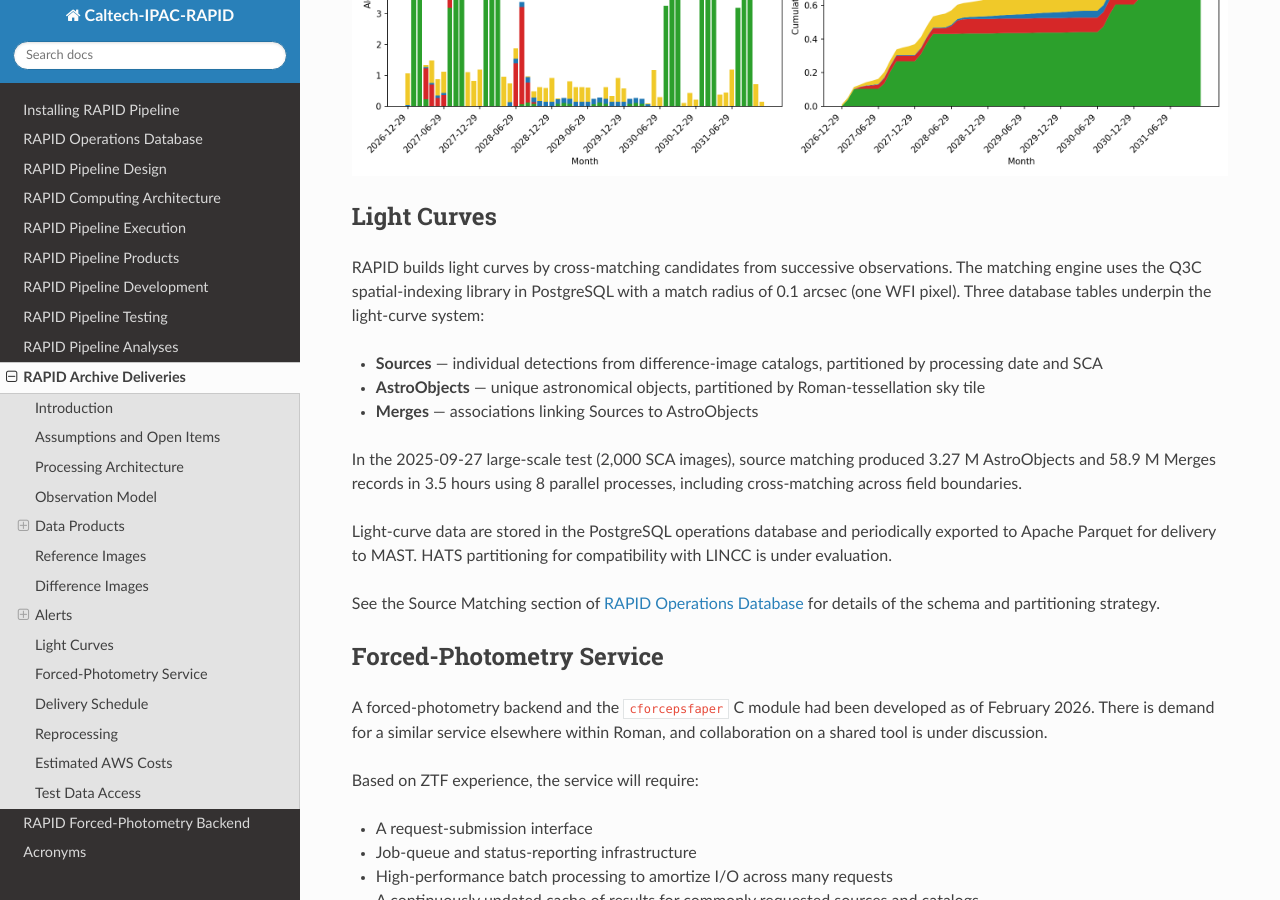
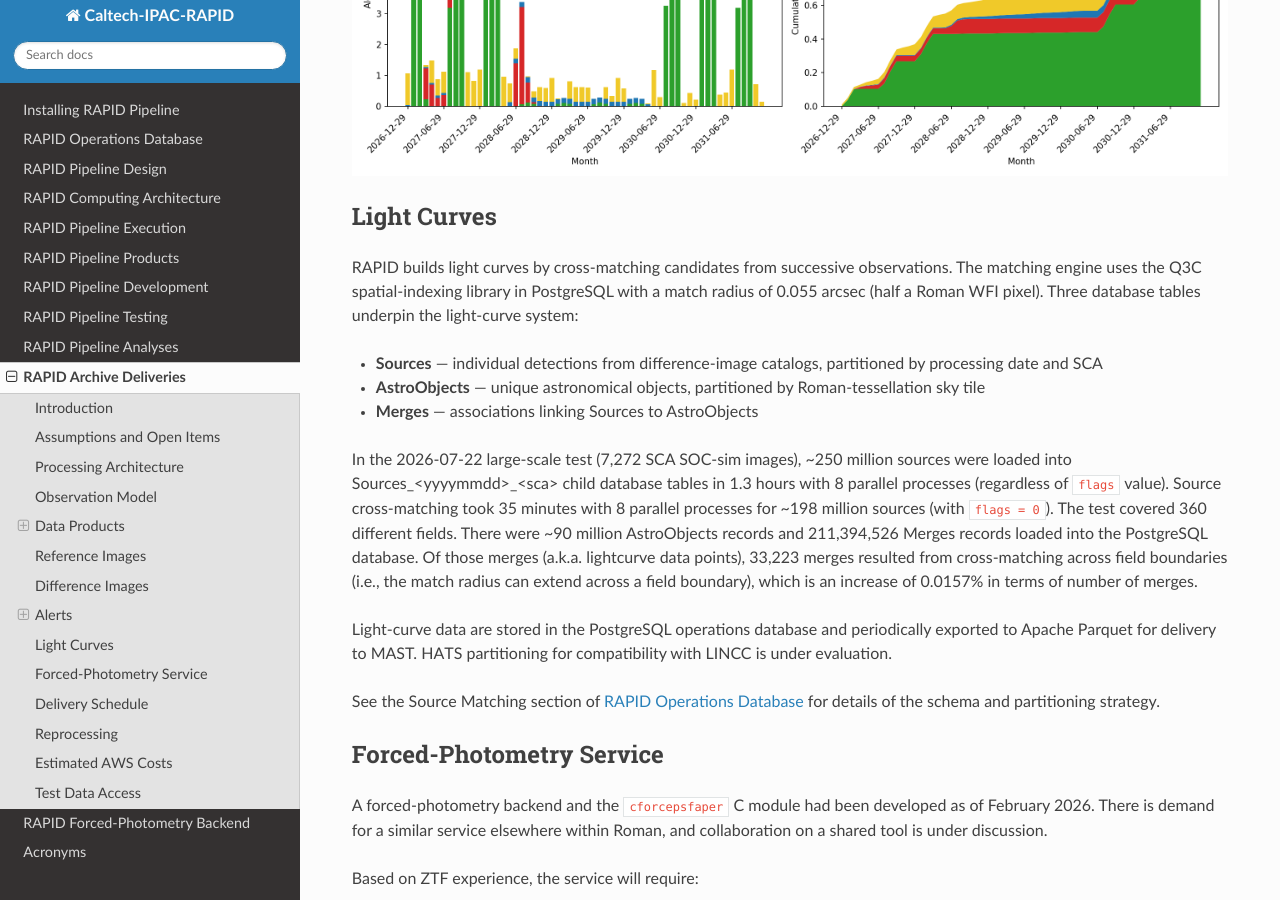
Before and after one commit to Caltech-IPAC/rapid, a Sphinx documentation site: the page built from docs/source/archive/archive.rst, in a window 1280 px wide and 900 px high, scrolled down 6812 px. Built offline with Sphinx 7.4.7 and the Read the Docs theme 3.1.0, drawn with Linux system fonts in a browser that asks for light colours; the version number could not be read and is left out.

Commit message:
Updated with latest SOC-sim test results.

```diff
--- a/docs/source/archive/archive.rst
+++ b/docs/source/archive/archive.rst
@@ -391,13 +391,23 @@ Over the five-year mission this yields an estimated **12.5 billion alerts** tota
 Light Curves
 ************************************
 
-RAPID builds light curves by cross-matching candidates from successive observations. The matching engine uses the Q3C spatial-indexing library in PostgreSQL with a match radius of 0.1 arcsec (one WFI pixel). Three database tables underpin the light-curve system:
+RAPID builds light curves by cross-matching candidates from successive observations. The matching engine uses the Q3C spatial-indexing library in PostgreSQL with a match radius of 0.055 arcsec (half a Roman WFI pixel). Three database tables underpin the light-curve system:
 
 * **Sources** --- individual detections from difference-image catalogs, partitioned by processing date and SCA
 * **AstroObjects** --- unique astronomical objects, partitioned by Roman-tessellation sky tile
 * **Merges** --- associations linking Sources to AstroObjects
 
-In the 2025-09-27 large-scale test (2,000 SCA images), source matching produced 3.27 M AstroObjects and 58.9 M Merges records in 3.5 hours using 8 parallel processes, including cross-matching across field boundaries.
+In the 2026-07-22 large-scale test (7,272 SCA SOC-sim images),
+~250 million sources were loaded into
+Sources_<yyyymmdd>_<sca> child database tables in 1.3 hours with 8 parallel processes
+(regardless of ``flags`` value).
+Source cross-matching took 35 minutes with 8 parallel processes
+for ~198 million sources (with ``flags = 0``).  The test covered 360 different fields.
+There were ~90 million AstroObjects records and 211,394,526 Merges records loaded
+into the PostgreSQL database.
+Of those merges (a.k.a. lightcurve data points), 33,223 merges
+resulted from cross-matching across field boundaries (i.e., the match radius can extend
+across a field boundary), which is an increase of 0.0157% in terms of number of merges.
 
 Light-curve data are stored in the PostgreSQL operations database and periodically exported to Apache Parquet for delivery to MAST. HATS partitioning for compatibility with LINCC is under evaluation.
 
```
